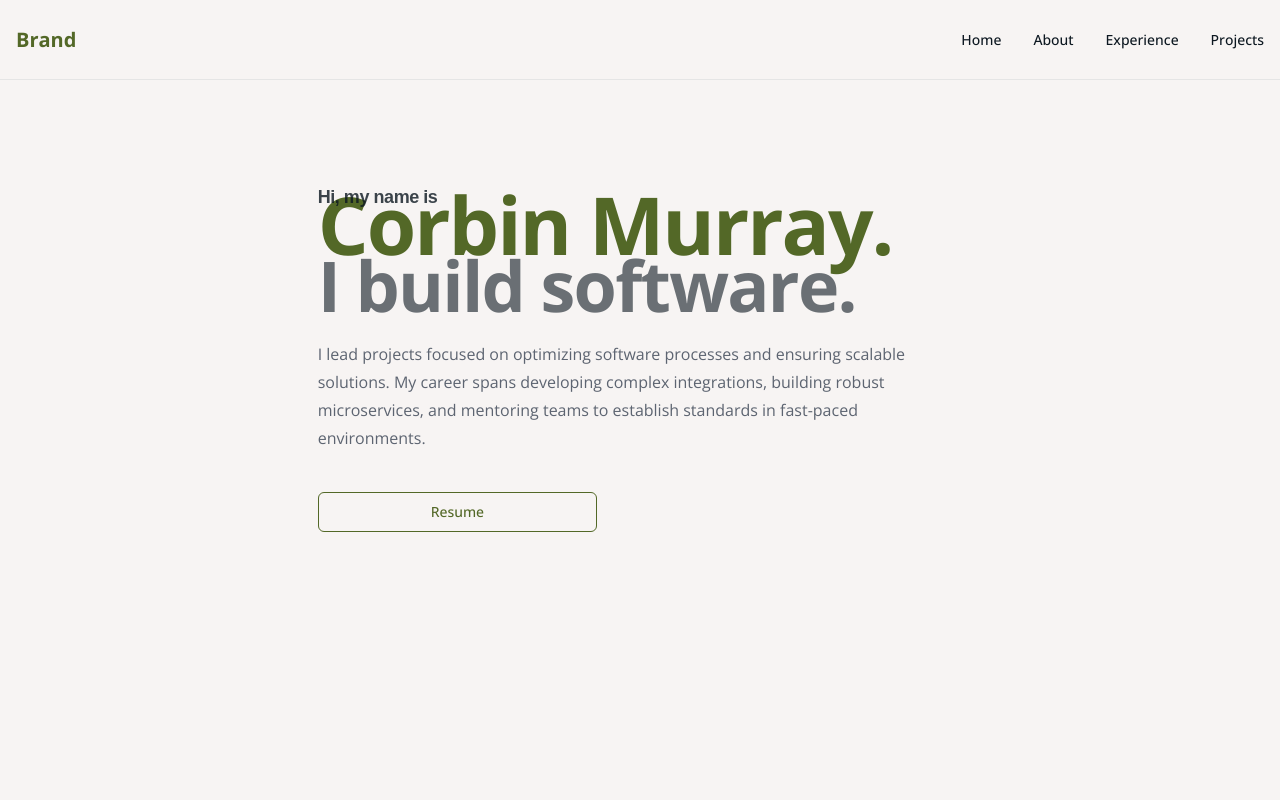
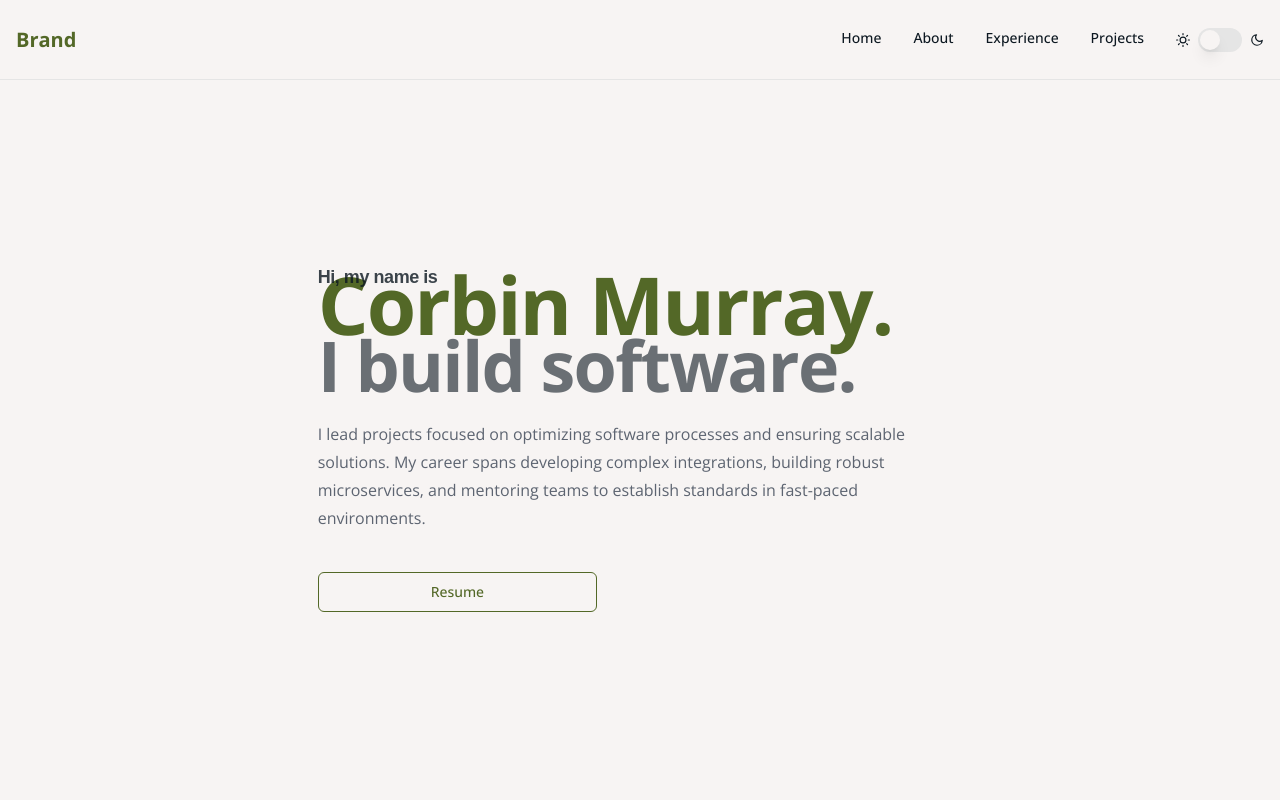
Before and after one commit to corbinmurray/corbinmurray-dev, a Next.js app: page / in a window 1280 px wide. Shown: the top 800 px of the page. Built offline with nearby package versions, Linux system fonts and the light colour scheme; a web font is replaced by a local one.

Commit message:
Add svg animation

```diff
--- a/components/ui/navbar.tsx
+++ b/components/ui/navbar.tsx
@@ -10,22 +10,30 @@ export default function NavBar() {
 	const closeMenu = () => setMenuOpen(false);
 
 	return (
-		<nav className="fixed top-0 w-full z-50 h-20 border-b bg-background">
-			<div className="container mx-auto flex items-center justify-between p-4 h-full">
+		<motion.nav className="w-full z-50 h-20 border-b bg-background">
+			<motion.div className="container mx-auto flex items-center justify-between p-4 h-full">
 				{/* Brand */}
 				<div className="text-xl font-bold text-primary">Brand</div>
 
 				{/* Hamburger Menu (Mobile) */}
-				<svg
+				<motion.svg
 					xmlns="http://www.w3.org/2000/svg"
 					fill="none"
 					viewBox="0 0 24 24"
 					strokeWidth={2}
 					stroke="currentColor"
 					onClick={() => setMenuOpen(!menuOpen)}
-					className="w-6 h-6 md:hidden z-[100] hover:cursor-pointer hover:scale-105">
-					<path strokeLinecap="round" strokeLinejoin="round" d={menuOpen ? "M6 18L18 6M6 6l12 12" : "M4 6h16M4 12h16M4 18h16"} />
-				</svg>
+					className="w-6 h-6 md:hidden z-[51] hover:cursor-pointer hover:scale-105"
+					initial={false}
+					animate={{ rotate: menuOpen ? 90 : 0 }} // Optionally animate rotation
+					transition={{ duration: 0.3 }}>
+					<motion.path
+						strokeLinecap="round"
+						strokeLinejoin="round"
+						d={menuOpen ? "M6 18L18 6M6 6l12 12" : "M4 6h16M4 12h16M4 18h16"}
+						transition={{ duration: 0.3 }} // Smooth transition for path change
+					/>
+				</motion.svg>
 
 				{/* Links (Desktop) */}
 				<div className="hidden md:flex space-x-8">
@@ -41,8 +49,9 @@ export default function NavBar() {
 					<Link href="#projects" className="text-sm font-medium text-foreground hover:text-primary">
 						Projects
 					</Link>
+					<ThemeToggle />
 				</div>
-			</div>
+			</motion.div>
 
 			{/* Full-Screen Overlay for Mobile Menu */}
 			<AnimatePresence>
@@ -82,6 +91,6 @@ export default function NavBar() {
 					</>
 				)}
 			</AnimatePresence>
-		</nav>
+		</motion.nav>
 	);
 }
```
